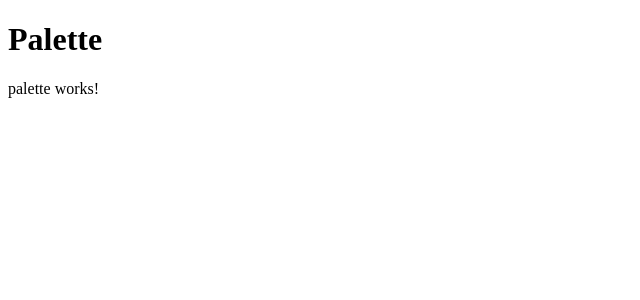
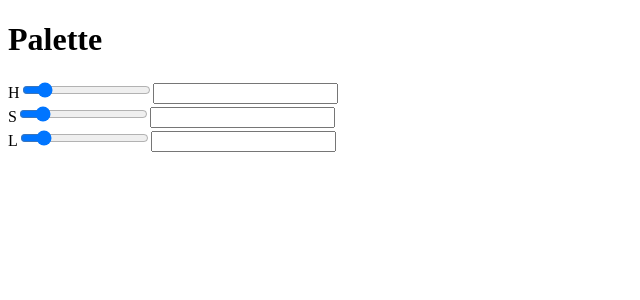
Before and after one commit to Loiccoornaert27/Aston-HSL, an Angular app in the folder aston-HSL/: page / in a window 1280 px wide. Shown: the top 300 px of the page, without its empty margins (0-640 px from the left). Built offline with nearby package versions, Linux system fonts and the light colour scheme.

Commit message:
structuration du code + même dans les sliders et les textbox

```diff
--- a/aston-HSL/src/app/components/palette/palette.component.html
+++ b/aston-HSL/src/app/components/palette/palette.component.html
@@ -1 +1,25 @@
-<p>palette works!</p>
+<div class="palettes">
+    <div class="palettes_main"></div>
+    <div class="palettes_analog"></div>
+    <div class="palettes_compl"></div>
+    <div clas="palettes_sliders">
+        <div>
+            <label for="hue">H</label>
+            <input type="range" id="hue" name="hue" min="0" max="359" oninput="this.nextElementSibling.value = this.value">
+            <input type="text" id="huet" oninput="this.previousElementSibling.value= this.value">
+        </div>
+
+        <div>
+            <label for="saturation">S</label>
+            <input type="range" id="saturation" name="saturation" min="0" max="359" oninput="this.nextElementSibling.value = this.value">
+            <input type="text" id="saturationt" oninput="this.previousElementSibling.value= this.value">
+        </div>
+
+        <div>
+            <label for="light">L</label>
+            <input type="range" id="light" name="light" min="0" max="359" oninput="this.nextElementSibling.value = this.value">
+            <input type="text" id="lightt" oninput="this.previousElementSibling.value= this.value">
+        </div>
+    </div>
+
+</div>
--- a/aston-HSL/src/app/components/palette/palette.component.scss
+++ b/aston-HSL/src/app/components/palette/palette.component.scss
@@ -0,0 +1,15 @@
+.palettes{
+    display: flex;
+    flex-direction: row;
+
+    &_sliders{
+        display: flex;
+        flex-direction: column;
+        gap:2px;
+    }
+
+    &_texts{
+        display: flex;
+        flex-direction: column;
+    }
+}
```
